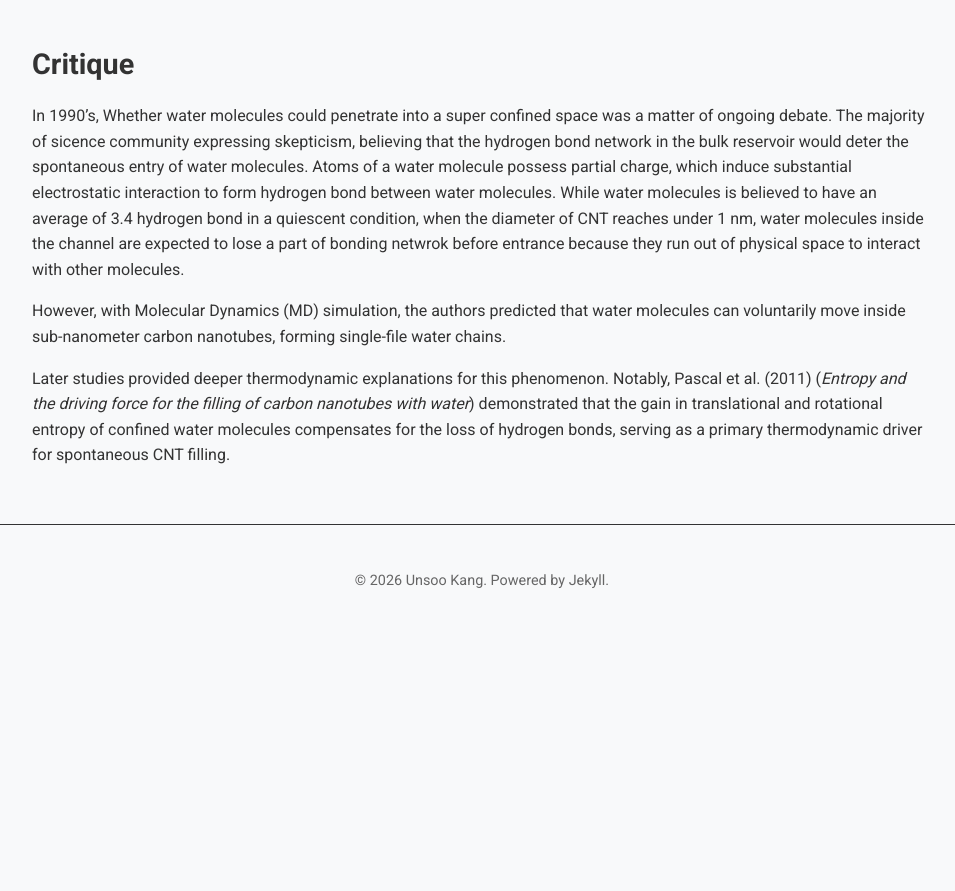
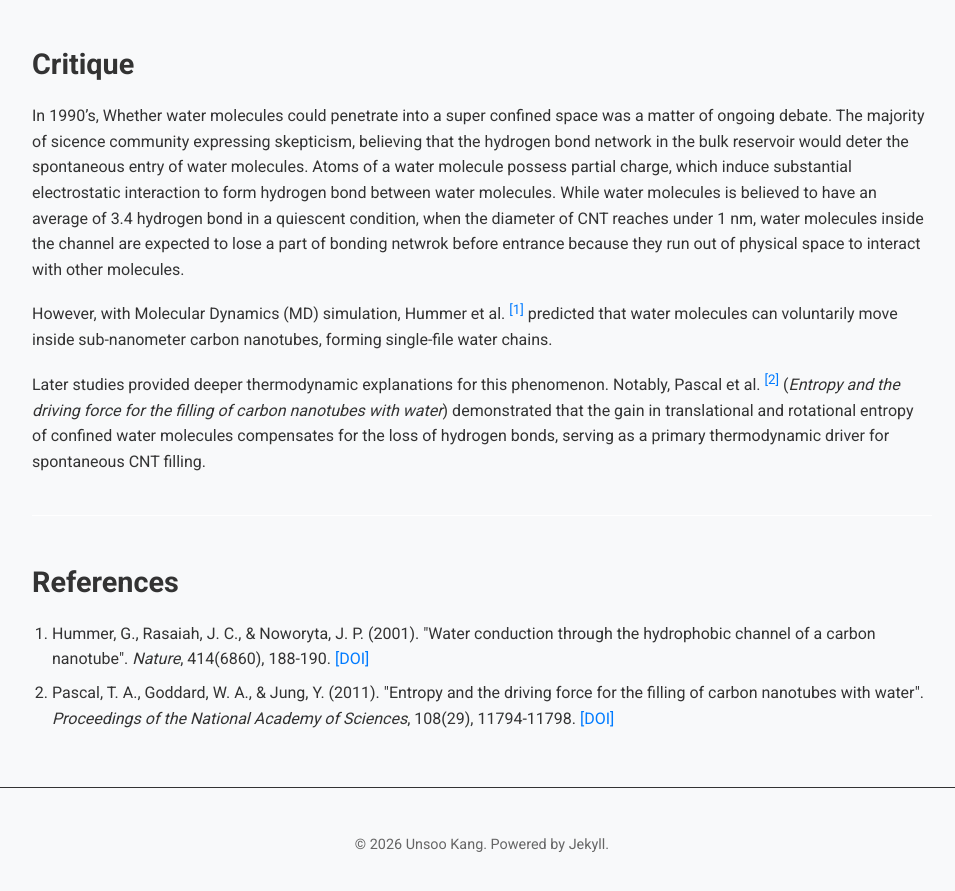
Before and after one commit to uskmba/uskmba.github.io, a Jekyll site: the page built from _posts/2026-08-24-review-CNT-water-permeation.md, in a window 1280 px wide and 900 px high, scrolled down 761 px. Shown: the top 891 px of the window, without its empty margins (158-1113 px from the left). Built offline with Jekyll 4.4.1, drawn with Linux system fonts in a browser that asks for light colours; before the commit the page ends 1398 px from its top, so only the background shows below that.

Commit message:
Add automatic citation helper and reference list generator

```diff
--- /dev/null
+++ b/_data/references.yml
@@ -0,0 +1,19 @@
+pascal2011entropy:
+  authors: "Pascal, T. A., Goddard, W. A., & Jung, Y."
+  title: "Entropy and the driving force for the filling of carbon nanotubes with water"
+  journal: "Proceedings of the National Academy of Sciences"
+  volume: "108"
+  number: "29"
+  pages: "11794-11798"
+  year: "2011"
+  doi: "https://doi.org/10.1073/pnas.1108073108"
+
+hummer2001water:
+  authors: "Hummer, G., Rasaiah, J. C., & Noworyta, J. P."
+  title: "Water conduction through the hydrophobic channel of a carbon nanotube"
+  journal: "Nature"
+  volume: "414"
+  number: "6860"
+  pages: "188-190"
+  year: "2001"
+  doi: "https://doi.org/10.1038/35102535"
--- /dev/null
+++ b/_includes/cite.html
@@ -0,0 +1 @@
+<span class="cite-ref" data-key="{{ include.id }}"></span>
--- a/_layouts/default.html
+++ b/_layouts/default.html
@@ -80,6 +80,48 @@
             localStorage.setItem('theme', targetTheme);
             updateIcons(targetTheme);
         });
+
+        window.SITE_REFERENCES = {{ site.data.references | jsonify }};
+
+        document.addEventListener('DOMContentLoaded', () => {
+            const citeRefs = document.querySelectorAll('.cite-ref');
+            if (citeRefs.length === 0) return;
+
+            const citedKeys = [];
+            const keyToNum = {};
+
+            citeRefs.forEach(el => {
+                const key = el.getAttribute('data-key');
+                if (!keyToNum[key]) {
+                    citedKeys.push(key);
+                    keyToNum[key] = citedKeys.length;
+                }
+                const num = keyToNum[key];
+                el.innerHTML = `<sup><a href="#ref-${num}" id="cite-link-${num}">[${num}]</a></sup>`;
+            });
+
+            const mainWrapper = document.querySelector('.page-content .wrapper');
+            if (mainWrapper && citedKeys.length > 0) {
+                const refSection = document.createElement('div');
+                refSection.className = 'references-section';
+                refSection.innerHTML = `
+                    <hr style="margin-top: 40px; border: 0; border-top: 1px solid var(--pub-bg);">
+                    <h2>References</h2>
+                    <ol class="references-list" style="padding-left: 20px;">
+                        ${citedKeys.map(key => {
+                            const num = keyToNum[key];
+                            const ref = window.SITE_REFERENCES ? window.SITE_REFERENCES[key] : null;
+                            if (!ref) return `<li id="ref-${num}">[${key}] Reference details missing.</li>`;
+                            const doiHtml = ref.doi ? ` <a href="${ref.doi}" target="_blank" rel="noopener">[DOI]</a>` : '';
+                            return `<li id="ref-${num}" style="margin-bottom: 8px;">
+                                ${ref.authors} (${ref.year}). "${ref.title}". <em>${ref.journal}</em>, ${ref.volume}${ref.number ? '(' + ref.number + ')' : ''}, ${ref.pages}.${doiHtml}
+                            </li>`;
+                        }).join('')}
+                    </ol>
+                `;
+                mainWrapper.appendChild(refSection);
+            }
+        });
     </script>
 
 </body>
--- a/_posts/2026-08-24-review-CNT-water-permeation.md
+++ b/_posts/2026-08-24-review-CNT-water-permeation.md
@@ -20,6 +20,6 @@ This paper suggests that water molecules spontaneously and permeate through a ca
 ## Critique
 In 1990's, Whether water molecules could penetrate into a super confined space was a matter of ongoing debate. The majority of sicence community expressing skepticism, believing that the hydrogen bond network in the bulk reservoir would deter the spontaneous entry of water molecules. Atoms of a water molecule possess partial charge, which induce substantial electrostatic interaction to form hydrogen bond between water molecules. While water molecules is believed to have an average of 3.4 hydrogen bond in a quiescent condition, when the diameter of CNT reaches under 1 nm, water molecules inside the channel are expected to lose a part of bonding netwrok before entrance because they run out of physical space to interact with other molecules.
 
- However, with Molecular Dynamics (MD) simulation, the authors predicted that water molecules can voluntarily move inside sub-nanometer carbon nanotubes, forming single-file water chains.
+ However, with Molecular Dynamics (MD) simulation, Hummer et al. {% include cite.html id="hummer2001water" %} predicted that water molecules can voluntarily move inside sub-nanometer carbon nanotubes, forming single-file water chains.
 
-Later studies provided deeper thermodynamic explanations for this phenomenon. Notably, Pascal et al. (2011) (*Entropy and the driving force for the filling of carbon nanotubes with water*) demonstrated that the gain in translational and rotational entropy of confined water molecules compensates for the loss of hydrogen bonds, serving as a primary thermodynamic driver for spontaneous CNT filling.
+Later studies provided deeper thermodynamic explanations for this phenomenon. Notably, Pascal et al. {% include cite.html id="pascal2011entropy" %} (*Entropy and the driving force for the filling of carbon nanotubes with water*) demonstrated that the gain in translational and rotational entropy of confined water molecules compensates for the loss of hydrogen bonds, serving as a primary thermodynamic driver for spontaneous CNT filling.
```
